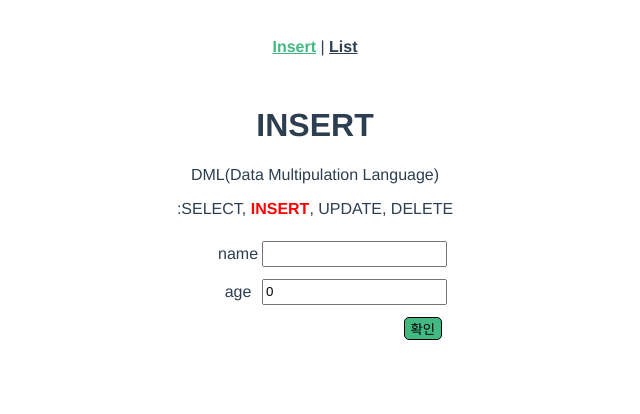
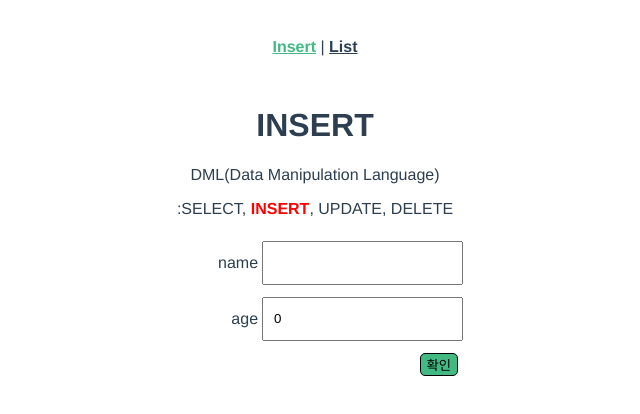
Before and after one commit to tjshee39/vuenodemysql_mini, a Vue app: page / in a window 1280 px wide. Shown: the top 414 px of the page, without its empty margins (325-965 px from the left). Built offline with nearby package versions, Linux system fonts and the light colour scheme.

Commit message:
오타수정

```diff
--- a/src/components/InsertForm.vue
+++ b/src/components/InsertForm.vue
@@ -1,17 +1,17 @@
 <template>
 	<div class="insertform">
 		<h1>{{ msg }}</h1>
-		<p>DML(Data Multipulation Language)</p>
+		<p>DML(Data Manipulation Language)</p>
 		<p>:SELECT, <span id="insert">INSERT</span>, UPDATE, DELETE</p>
 
 		<div class="input_form">
 			<table>
 				<tr>
-					<td>name</td>
+					<td style="text-align: right">name</td>
 					<td><input type="text" v-model="name" /></td>
 				</tr>
 				<tr>
-					<td>age</td>
+					<td style="text-align: right">age</td>
 					<td>
 						<input type="number" min="0" v-model="age" />
 					</td>
@@ -84,7 +84,7 @@ a {
 	width: 200px;
 }
 input {
-	height: 20px;
+	padding: 10px;
 }
 button {
 	background-color: #42b983;
--- a/src/components/NameAgeInfo.vue
+++ b/src/components/NameAgeInfo.vue
@@ -5,13 +5,13 @@
 		<div class="input_form">
 			<table>
 				<tr>
-					<td>name</td>
+					<td style="text-align: right">name</td>
 					<td>
 						<input type="text" v-model="name" :placeholder="dataInfo.name" />
 					</td>
 				</tr>
 				<tr>
-					<td>age</td>
+					<td style="text-align: right">age</td>
 					<td>
 						<input
 							type="number"
--- a/src/tables/NameAgeListTable.vue
+++ b/src/tables/NameAgeListTable.vue
@@ -10,7 +10,12 @@
 				<tr
 					v-for="(data01, index01) in dataList"
 					:key="index01"
-					@click="moveToInfo(data01.id)"
+					@click="
+						$router.push({
+							name: 'name-age-info',
+							params: { id: data01.id },
+						})
+					"
 				>
 					<td v-for="(data02, index02) in data01" :key="index02">
 						{{ data02 }}
@@ -44,9 +49,9 @@ export default {
 					this.dataList = data;
 				});
 		},
-		async moveToInfo(id) {
-			this.$router.push({ name: 'name-age-info', params: { id } });
-		},
+		// async moveToInfo(id) {
+		// 	this.$router.push({ name: 'name-age-info', params: { id } });
+		// },
 	},
 };
 </script>
@@ -88,4 +93,7 @@ table td {
 	border-style: hidden;
 	box-shadow: 0 0 0 1px #000;
 }
+.data_table tr:hover {
+	background-color: #bbebd5;
+}
 </style>
```
